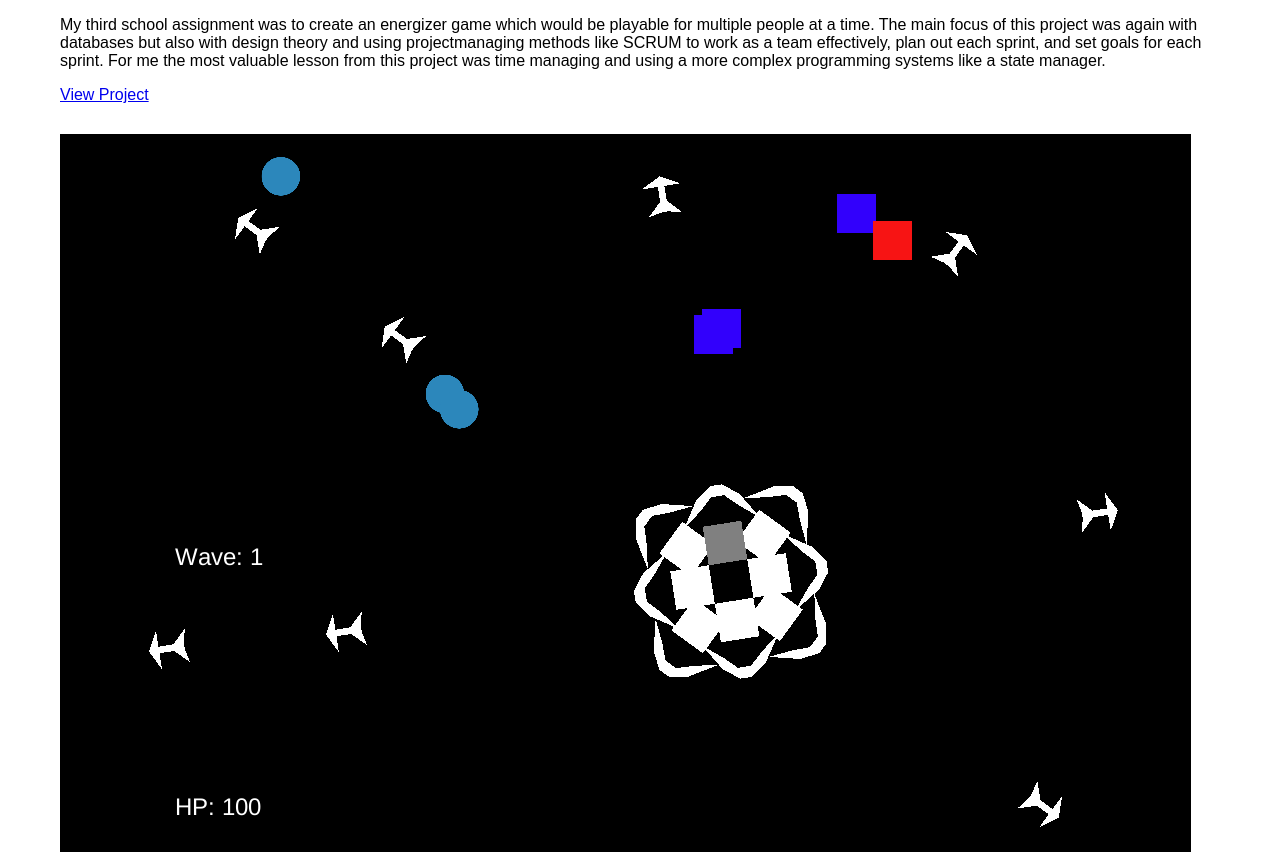
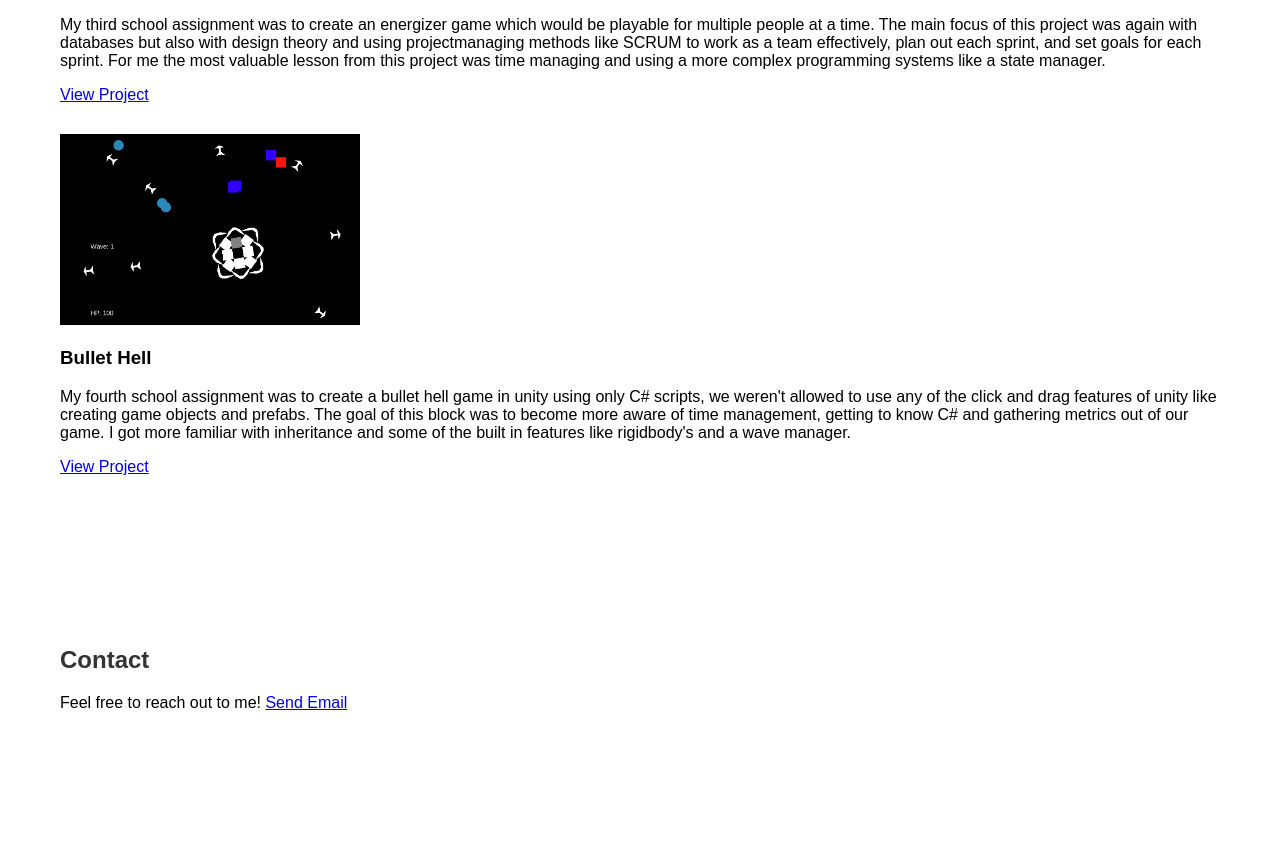
Before and after one commit to Mats-GD/Portfolio, a plain HTML site: page index.html in a window 1280 px wide. Shown: the part 1544-2396 px from the top of the page. After the commit the page ends 2332 px from the top, so only its background shows below. Drawn offline with Linux system fonts and the light colour scheme.

Commit message:
Update index.html

```diff
--- a/index.html
+++ b/index.html
@@ -44,7 +44,7 @@
       </div>
 
       <div class="project">
-        <img src="/images/WOTE.png" alt="Project 4 width="300" height="200">
+        <img src="/images/WOTE.png" alt="Project 4" width="300" height="200">
         <h3>Bullet Hell</h3>
         <p>My fourth school assignment was to create a bullet hell game in unity using only C# scripts, we weren't allowed to use any of the click and drag features of unity like creating game objects and prefabs. The goal of this block was to become more aware of time management, getting to know C# and gathering metrics out of our game. I got more familiar with inheritance and some of the built in features like rigidbody's and a wave manager.</p>
         <a href="https://matsvdv.itch.io/wrathoftheelves" target="_blank">View Project</a>
```
